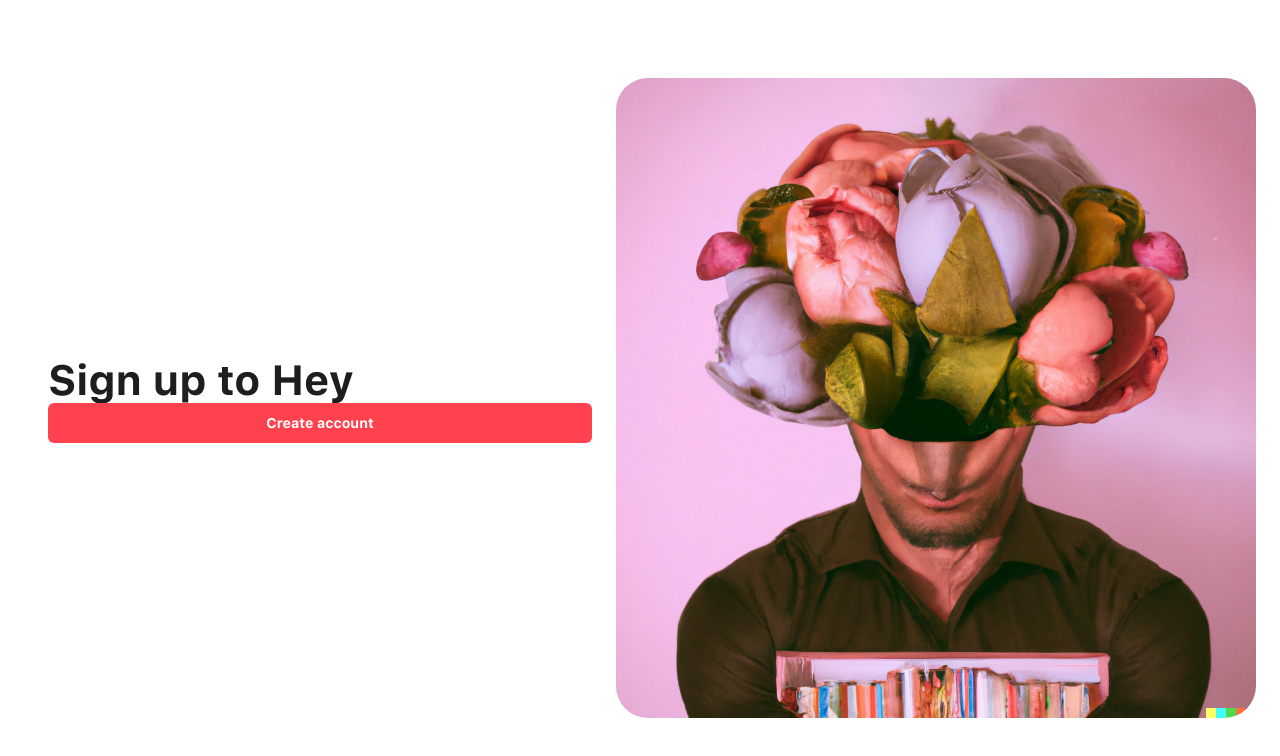
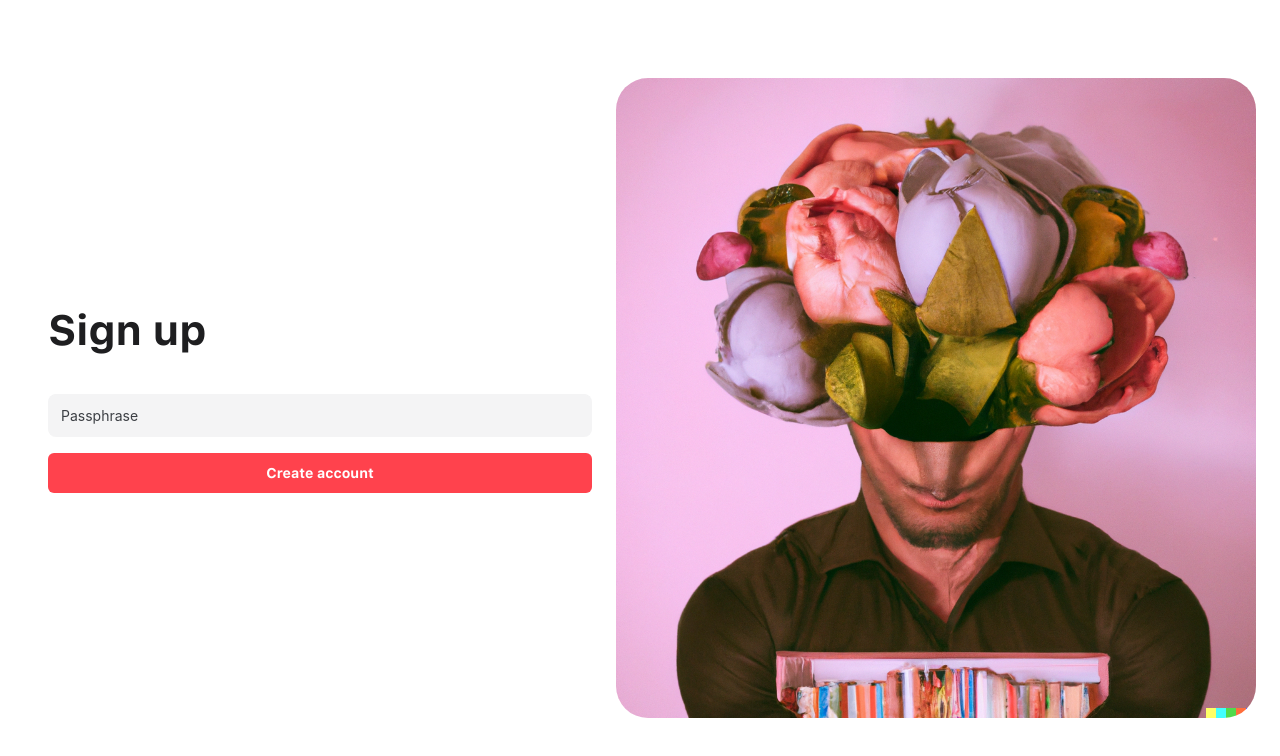
Before and after one commit to ClementeSerrano/web-app-boilerplate, a React (Create React App) app: page /register in a window 1280 px wide. Shown: the top 756 px of the page. Built offline with nearby package versions, Linux system fonts and the light colour scheme.

Commit message:
feat(components): add TextInput component basics

```diff
--- /dev/null
+++ b/src/app/components/TextField/TextField.styles.ts
@@ -0,0 +1,184 @@
+import styled, { keyframes } from "styled-components";
+import { lighten } from "polished";
+
+import { TextFieldVariant } from "./TextField.types";
+
+function inputHighlighter(highlightColor: string) {
+  return keyframes`
+  from { background: ${highlightColor}; }
+  to 	{ width:0; background:transparent; }
+`;
+}
+
+export const TextFieldContainer = styled.div`
+  display: flex;
+  flex-direction: column;
+  justify-content: center;
+  position: relative;
+  width: 100%;
+`;
+
+export const TextFieldLabel = styled.label<{
+  baseColor: string;
+  isLeftAdornment: boolean;
+  variant: TextFieldVariant;
+  error?: boolean;
+}>`
+  font-size: ${({ theme }) => theme.typography.fontSizes.md};
+  color: ${({ theme, baseColor, error }) =>
+    error ? theme.colors.red.main : baseColor};
+  position: absolute;
+  pointer-events: none;
+  top: ${({ theme }) => theme.spacing.xs}px;
+  left: ${({ theme, isLeftAdornment, variant }) =>
+    isLeftAdornment
+      ? variant === "standard"
+        ? theme.spacing.md
+        : theme.spacing.lg
+      : variant === "filled"
+      ? theme.spacing.xs
+      : 0}px;
+  transition: 0.2s ease all;
+  -moz-transition: 0.2s ease all;
+  -webkit-transition: 0.2s ease all;
+`;
+
+export const TextFieldBar = styled.span<{
+  highlightColor: string;
+  variant: TextFieldVariant;
+  error?: boolean;
+}>`
+  display: ${({ variant }) => (variant === "filled" ? "none" : "block")};
+  position: absolute;
+  bottom: -2px;
+  width: 100%;
+  &::before,
+  &::after {
+    content: "";
+    height: 2px;
+    width: 0;
+    bottom: 0;
+    position: absolute;
+    background: ${({ theme, highlightColor, error }) =>
+      error ? theme.colors.red.main : highlightColor};
+    transition: 0.2s ease all;
+    -moz-transition: 0.2s ease all;
+    -webkit-transition: 0.2s ease all;
+  }
+  &::before {
+    left: 50%;
+  }
+  &::after {
+    right: 50%;
+  }
+`;
+
+export const TextFieldHighlight = styled.span`
+  position: absolute;
+  height: 60%;
+  width: 100%;
+  top: 25%;
+  left: 0;
+  pointer-events: none;
+  opacity: 0.5;
+`;
+
+export const TextFieldInputContainer = styled.div<{
+  baseColor: string;
+  highlightColor: string;
+  variant: TextFieldVariant;
+  error?: boolean;
+  isLabel: boolean;
+}>`
+  position: relative;
+  display: flex;
+  align-items: center;
+  margin-top: ${({ theme, variant, isLabel }) =>
+    !isLabel
+      ? 0
+      : variant === "filled"
+      ? theme.spacing.md
+      : theme.spacing.sm}px;
+  font-size: ${({ theme }) => theme.typography.fontSizes.md};
+  padding: ${({ theme }) => theme.spacing.xs}px
+    ${({ theme, variant }) => (variant === "filled" ? theme.spacing.xs : "0")}px;
+  border: ${({ theme, variant, baseColor, error }) =>
+    variant === "filled"
+      ? `1px solid ${lighten(0.4, error ? theme.colors.red.main : baseColor)}`
+      : "unset"};
+  border-bottom: ${({ theme, variant, baseColor, error }) =>
+    variant === "filled" && !error
+      ? "unset"
+      : `${variant === "filled" ? "1px" : "2px"} solid ${
+          error ? theme.colors.red.main : lighten(0.2, baseColor)
+        }`};
+  background-color: ${({ variant, baseColor }) =>
+    variant === "filled" ? lighten(0.4, baseColor) : "transparent"};
+  color: ${({ theme, baseColor, error }) =>
+    error ? theme.colors.red.main : baseColor};
+  border-radius: ${({ theme, variant }) =>
+    variant === "filled" ? theme.shape.borderRadius.md : "0"}px;
+  transition: 0.2s ease all;
+  ${({ variant, baseColor }) =>
+    variant === "filled" &&
+    `&:hover{ background-color: ${lighten(0.36, baseColor)} }`};
+
+  @media (max-width: 600px) {
+    padding: ${({ theme }) => theme.spacing.xxs}px
+      ${({ theme, variant }) =>
+        variant === "filled" ? theme.spacing.xxs : "0"}px;
+    margin-top: ${({ theme, variant, isLabel }) =>
+      !isLabel
+        ? 0
+        : variant === "filled"
+        ? theme.spacing.xs
+        : theme.spacing.xxs}px;
+  }
+`;
+
+export const TextFieldInput = styled.input<{
+  baseColor: string;
+  highlightColor: string;
+  variant: TextFieldVariant;
+  error?: boolean;
+}>`
+  font-size: ${({ theme }) => theme.typography.fontSizes.md};
+  display: block;
+  border: none;
+  background-color: transparent;
+  overflow: hidden;
+  text-overflow: ellipsis;
+  transition: 0.3s ease all;
+  color: ${({ theme, baseColor, error }) =>
+    error ? theme.colors.red.main : baseColor};
+  width: 100%;
+  ::placeholder {
+    color: ${({ theme, baseColor, error }) =>
+      lighten(0.17, error ? theme.colors.red.main : baseColor)};
+  }
+  &:focus {
+    outline: none;
+  }
+  &:read-only ~ ${TextFieldLabel} {
+    top: -${({ theme, variant }) => (variant === "filled" ? theme.spacing.md : theme.spacing.sm)}px;
+    color: ${({ highlightColor }) => highlightColor};
+    font-size: ${({ theme }) => theme.typography.fontSizes.sm};
+  }
+  &:focus ~ ${TextFieldLabel}, &:valid ~ ${TextFieldLabel} {
+    top: -${({ theme, variant }) => (variant === "filled" ? theme.spacing.md : theme.spacing.sm)}px;
+    left: 0;
+    color: ${({ theme, highlightColor, error }) =>
+      error ? theme.colors.red.main : highlightColor};
+    font-size: ${({ theme }) => theme.typography.fontSizes.sm};
+  }
+  &:focus ~ ${TextFieldBar}::before, &:focus ~ ${TextFieldBar}::after {
+    width: 50%;
+    &:focus ~ ${TextFieldHighlight} {
+      -webkit-animation: inputHighlighter 0.3s ease;
+      -moz-animation: inputHighlighter 0.3s ease;
+      animation: ${({ theme, highlightColor, error }) =>
+          inputHighlighter(error ? theme.colors.red.main : highlightColor)}
+        0.3s ease;
+    }
+  }
+`;
--- /dev/null
+++ b/src/app/components/TextField/TextField.tsx
@@ -0,0 +1,89 @@
+import { useTheme } from "styled-components";
+
+import { TextFieldProps } from "./TextField.types";
+import {
+  TextFieldContainer,
+  TextFieldInputContainer,
+  TextFieldInput,
+  TextFieldHighlight,
+  TextFieldBar,
+  TextFieldLabel,
+} from "./TextField.styles";
+
+export default function TextField({
+  id,
+  label,
+  variant = "standard",
+  type = "text",
+  adornments,
+  placeholder: basePlaceholder,
+  style,
+  colors,
+  error,
+  ...inputProps
+}: TextFieldProps) {
+  const theme = useTheme();
+
+  const inputStyles = {
+    margin: `0 ${adornments?.right ? "8px" : "0"} 0 ${
+      adornments?.left ? "8px" : "0"
+    }`,
+    ...style?.input,
+  };
+
+  const placeholder = !label ? basePlaceholder : "";
+
+  const baseColor = colors?.base || theme.palette.text.light;
+
+  const highlightColor = colors?.highlight || theme.palette.text.main;
+
+  return (
+    <TextFieldContainer style={style?.root}>
+      <TextFieldInputContainer
+        baseColor={baseColor}
+        highlightColor={highlightColor}
+        variant={variant}
+        error={error}
+        isLabel={!!label}
+        style={style?.inputContainer}
+      >
+        {adornments?.left}
+
+        <TextFieldInput
+          id={id}
+          style={inputStyles}
+          baseColor={baseColor}
+          highlightColor={highlightColor}
+          variant={variant}
+          placeholder={placeholder}
+          type={type}
+          error={error}
+          required
+          {...inputProps}
+        />
+
+        {adornments?.right}
+
+        <TextFieldBar
+          variant={variant}
+          style={style?.bar}
+          highlightColor={colors?.highlight || theme.palette.primary.main}
+          error={error}
+        />
+
+        <TextFieldLabel
+          style={style?.label}
+          isLeftAdornment={!!adornments?.left}
+          variant={variant}
+          htmlFor={id}
+          baseColor={colors?.base || theme.palette.text.main}
+          error={error}
+        >
+          {label}
+        </TextFieldLabel>
+      </TextFieldInputContainer>
+
+      <TextFieldHighlight style={style?.highlight} />
+    </TextFieldContainer>
+  );
+}
--- a/src/app/modules/Register/components/RegisterForm/RegisterForm.tsx
+++ b/src/app/modules/Register/components/RegisterForm/RegisterForm.tsx
@@ -2,6 +2,7 @@ import { useFormik } from "formik";
 import { Form } from "react-router-dom";
 
 import Button from "../../../../components/Button/Button";
+import TextField from "../../../../components/TextField/TextField";
 import Typography from "../../../../components/Typography/Typography";
 
 import { RegisterFormValues } from "./RegisterForm.types";
@@ -18,11 +19,20 @@ export default function RegisterForm() {
 
   return (
     <Form onSubmit={form.handleSubmit}>
-      <Typography as="h1" variant="title3">
-        Sign up to Hey
+      <Typography as="h1" variant="title3" style={{ marginBottom: 16 }}>
+        Sign up
       </Typography>
 
-      <Button type="submit" style={{ width: "100%" }}>
+      <TextField
+        id="passphrase"
+        name="passphrase"
+        variant="filled"
+        value={form.values.passphrase}
+        onChange={form.handleChange}
+        label="Passphrase"
+      />
+
+      <Button type="submit" style={{ marginTop: 16, width: "100%" }}>
         Create account
       </Button>
     </Form>
--- a/src/app/theme/spacing.theme.ts
+++ b/src/app/theme/spacing.theme.ts
@@ -1,7 +1,8 @@
 import { ThemeSpacing } from "./theme.types";
 
 export const themeSpacing: ThemeSpacing = {
-  xs: 8,
+  xxs: 8,
+  xs: 12,
   sm: 16,
   md: 24,
   lg: 48,
```
Also changed, not shown: src/app/components/TextField/TextField.types.ts (added, +21 -0 lines), src/app/theme/theme.types.ts (+7 -3 lines), src/app/theme/typography.theme.ts (+76 -73 lines).
